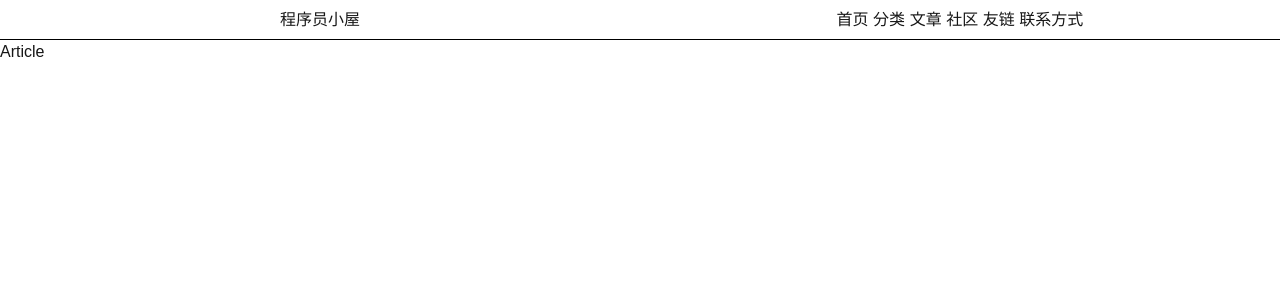
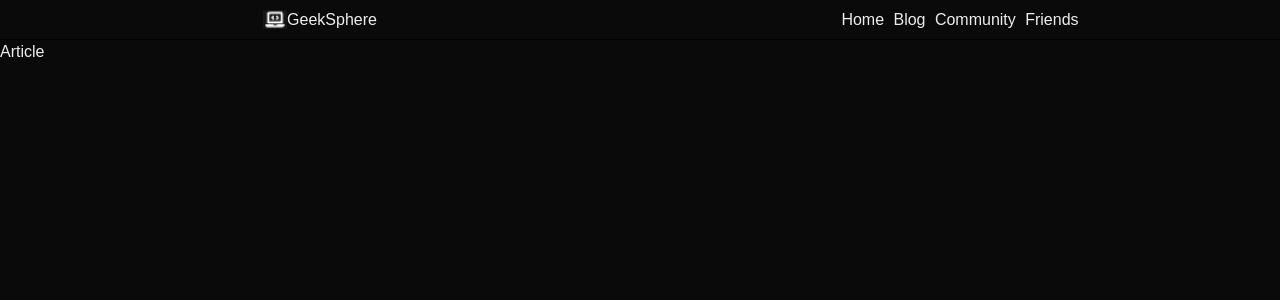
Before and after one commit to Tommy-LXDAO/my-blog, a Next.js app: page /article in a window 1280 px wide. Shown: the top 300 px of the page. Built offline with nearby package versions, Linux system fonts and the light colour scheme.

Commit message:
add images datas
Signed-off-by: Tommy <tommyskypromax@gmail.com>

```diff
--- a/src/app/_components/header.tsx
+++ b/src/app/_components/header.tsx
@@ -1,19 +1,24 @@
 'use client';
 import { useRouter } from "next/navigation";
+import Image from "next/image";
 
 export default function Header() {
     const router = useRouter();
-    console.log(`header re-render`)
     return (
-        <header className="h-10 w-dvw border-solid border-black dark:border-white border-b box-border flex justify-around">
-        <div className="w-1/5 flex justify-center-safe items-center"><span className="">程序员小屋</span></div>
+        <header className="h-10 w-dvw border-solid border-black border-b box-border flex justify-around">
+        <div className="w-1/5 flex justify-center-safe items-center">
+            <div className="h-5">
+                <Image src='/Icon_laptop_code.png' height={10} width={24} alt="Icon"/>
+            </div>
+            <div className=""><span className="">GeekSphere</span></div>
+        </div>
         <nav className="flex w-1/5 items-center justify-evenly">
-          <div><button onClick={() => {router.push(`/`)}}>首页</button></div>
-          <div><button onClick={() => {router.push(`/classification`)}}>分类</button></div>
-          <div><button onClick={() => {router.push(`/article`)}}>文章</button></div>
-          <div><button onClick={() => {router.push(`/`)}}>社区</button></div>
-          <div><button onClick={() => {router.push(`/`)}}>友链</button></div>
-          <div><button onClick={() => {router.push(`/`)}}>联系方式</button></div>
+          <div><button onClick={() => {router.push(`/`)}}>Home</button></div>
+          <div><button onClick={() => {router.push(`/classification`)}}>Blog</button></div>
+          <div><button onClick={() => {router.push(`/article`)}}>Community</button></div>
+          {/* <div><button onClick={() => {router.push(`/`)}}>社区</button></div> */}
+          <div><button onClick={() => {router.push(`/`)}}>Friends</button></div>
+          {/* <div><button onClick={() => {router.push(`/`)}}>联系方式</button></div> */}
         </nav>
       </header>
     )
--- a/src/app/article/page.tsx
+++ b/src/app/article/page.tsx
@@ -1,5 +1,6 @@
 'use client';
-
+// TODO: 添加文章分类，添加分类列表，搜索框，登录注册系统，markdown编辑栏
+// TODO: 后端开发、数据库表设计
 export default function Home() {
     return (
         <>Article</>
--- a/src/app/globals.css
+++ b/src/app/globals.css
@@ -1,8 +1,8 @@
 @import "tailwindcss";
 
 :root {
-  --background: #ffffff;
-  --foreground: #171717;
+  --background: #0a0a0a;
+  --foreground: #ededed;
 }
 
 @theme inline {
@@ -10,13 +10,6 @@
   --color-foreground: var(--foreground);
   --font-sans: var(--font-geist-sans);
   --font-mono: var(--font-geist-mono);
-}
-
-@media (prefers-color-scheme: dark) {
-  :root {
-    --background: #0a0a0a;
-    --foreground: #ededed;
-  }
 }
 
 body {
```
Also changed, not shown: public/Icon_laptop_code.png (added), public/Image.png (added).
